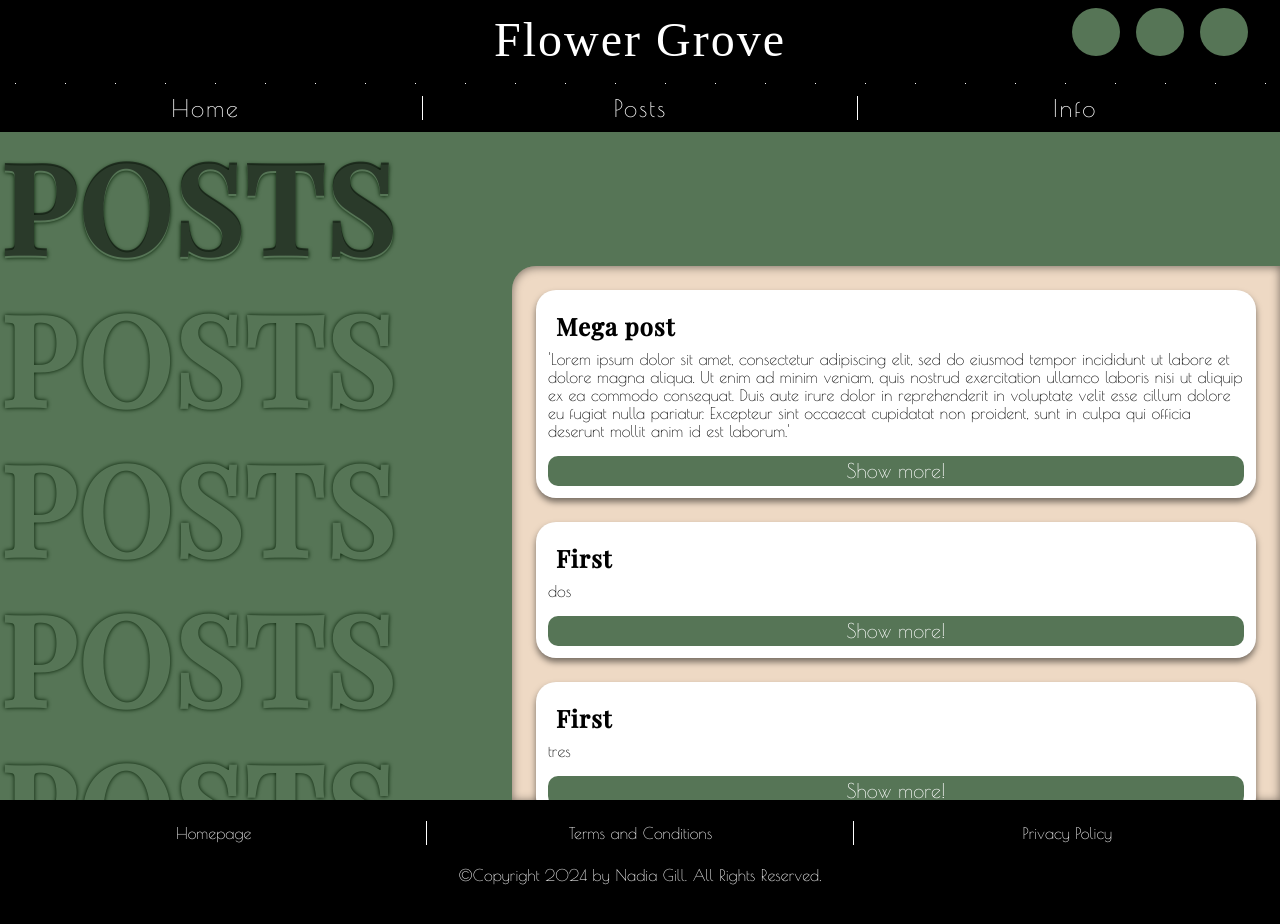
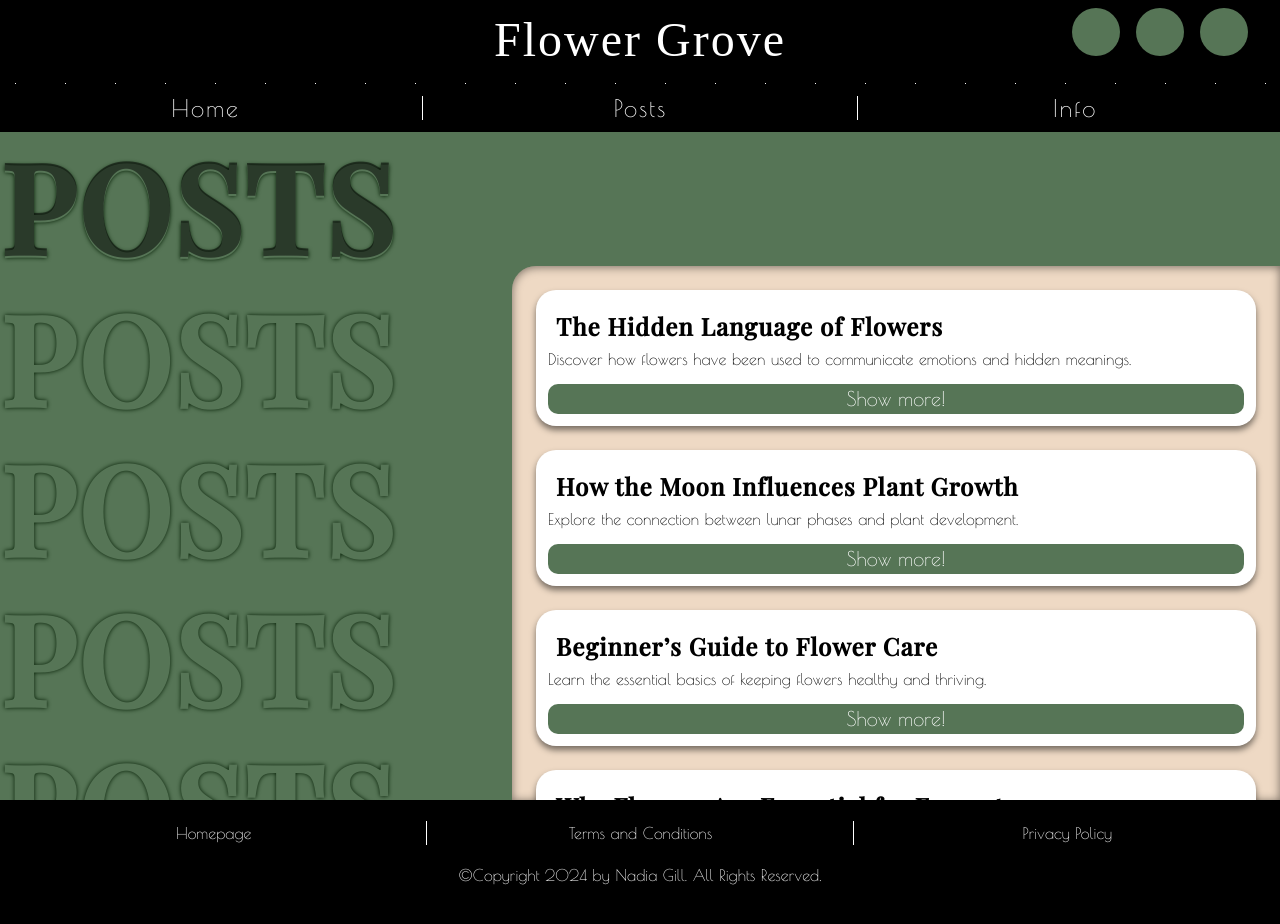
Before and after one commit to robuspospolitus/flower-grove, a React (Vite) app: page /posts in a window 1280 px wide. Shown: the top 924 px of the page. Built offline with nearby package versions, Linux system fonts and the light colour scheme; a web font is replaced by a local one.

Commit message:
feat: valuable posts

```diff
--- a/src/components/objects/Footer.jsx
+++ b/src/components/objects/Footer.jsx
@@ -1,5 +1,5 @@
 import "../../styles/styles/footer.scss";
-import { Outlet, Link } from 'react-router-dom';
+import { Link } from 'react-router-dom';
 
 
 function Footer()  {
--- a/src/components/pages/PostsPage/PostsPage.jsx
+++ b/src/components/pages/PostsPage/PostsPage.jsx
@@ -3,7 +3,7 @@ import Footer from "../../objects/Footer";
 import {useState} from 'react';
 
 export default function PostsPage() {
-    const [activeOptions, setActiveOptions] = useState([]);
+    const [active, setActive] = useState(0);
     return(
         <div className="posts-page">
             <div className="header">
@@ -33,38 +33,59 @@ export default function PostsPage() {
 
 const examplePostStructure = [
   {
-        title: "Mega post",
-        description: "'Lorem ipsum dolor sit amet, consectetur adipiscing elit, sed do eiusmod tempor incididunt ut labore et dolore magna aliqua. Ut enim ad minim veniam, quis nostrud exercitation ullamco laboris nisi ut aliquip ex ea commodo consequat. Duis aute irure dolor in reprehenderit in voluptate velit esse cillum dolore eu fugiat nulla pariatur. Excepteur sint occaecat cupidatat non proident, sunt in culpa qui officia deserunt mollit anim id est laborum.'",
-        content: ":>"
+    title: "The Hidden Language of Flowers",
+    date: "2026-03-01",
+    author: "Admin",
+    description: "Discover how flowers have been used to communicate emotions and hidden meanings.",
+    content: "Flowers have long been used as a silent form of communication. Long before modern messaging, people expressed emotions through carefully chosen blooms — a practice known as floriography.\n\nA red rose symbolizes deep love, while a white lily represents purity and renewal. Even the number of flowers or the way they are arranged can change the meaning entirely.\n\nUnderstanding this language transforms flowers from simple decorations into powerful emotional symbols."
   },
   {
-        title: "First",
-        description: 'dos',
-        content: "m"
+    title: "How the Moon Influences Plant Growth",
+    date: "2026-03-02",
+    author: "Admin",
+    description: "Explore the connection between lunar phases and plant development.",
+    content: "The moon has fascinated humans for centuries, and its connection to plant life is still observed today.\n\nDuring the waxing moon, plants are believed to focus their energy on upward growth, making it a good time for planting flowers that bloom above the soil. During the waning moon, energy shifts downward, supporting roots and soil health.\n\nEven if science does not fully confirm all aspects, many gardeners trust these natural rhythms."
   },
   {
-        title: "First",
-        description: 'tres',
-        content: "m"
+    title: "Beginner’s Guide to Flower Care",
+    date: "2026-03-03",
+    author: "Admin",
+    description: "Learn the essential basics of keeping flowers healthy and thriving.",
+    content: "Caring for flowers doesn’t have to be complicated.\n\nStart with the basics:\n- Light: Most flowers need sunlight, but intensity varies\n- Water: Keep soil moist, not soaked\n- Soil: Well-drained soil is key\n- Air: Good circulation prevents disease\n\nConsistency matters more than perfection. Small, regular care leads to thriving plants."
   },
   {
-        title: "First",
-        description: 'quatro',
-        content: "m"
+    title: "Why Flowers Are Essential for Ecosystems",
+    date: "2026-03-04",
+    author: "Admin",
+    description: "Understand the critical role flowers play in maintaining ecosystems.",
+    content: "Flowers are not just beautiful — they are critical to life on Earth.\n\nThey attract pollinators like bees, butterflies, and birds, enabling plants to reproduce. Without flowers, many ecosystems would collapse, affecting food chains and biodiversity.\n\nProtecting flowers means protecting entire ecosystems."
   },
   {
-        title: "First",
-        description: 'cinco',
-        content: "m"
+    title: "Annuals vs Perennials: What’s the Difference?",
+    date: "2026-03-05",
+    author: "Admin",
+    description: "A simple guide to understanding flower life cycles.",
+    content: "Understanding the life cycle of plants helps you become a better gardener.\n\n- Annuals grow, bloom, and die within one season\n- Perennials return year after year\n\nAnnuals offer vibrant, short-term beauty, while perennials provide long-term stability in your garden.\n\nA balanced mix of both creates a dynamic and sustainable space."
   },
   {
-        title: "First",
-        description: 'ehh',
-        content: "m"
+    title: "The Aesthetic Power of Flowers",
+    date: "2026-03-06",
+    author: "Admin",
+    description: "Explore how flowers influence mood, creativity, and environment.",
+    content: "Flowers influence not only nature but also human emotions.\n\nStudies show that being around plants can reduce stress, improve mood, and increase creativity. Even a small bouquet in a room can change the atmosphere.\n\nFlowers bring softness into structured environments — a quiet balance between order and nature."
   },
   {
-        title: "First",
-        description: 'lol',
-        content: "m"
+    title: "The Connection Between Nature and Cosmos",
+    date: "2026-03-07",
+    author: "Admin",
+    description: "A reflection on the deeper connection between plants and the universe.",
+    content: "There is a timeless idea that everything in nature reflects something greater.\n\nThe rhythm of seasons, the phases of the moon, and the growth of plants all follow patterns that seem almost cosmic. This connection has inspired philosophers, scientists, and artists for centuries.\n\nThere may be a deeper link between life on Earth and the stars above."
+  },
+  {
+    title: "Building Your First Flower Space",
+    date: "2026-03-08",
+    author: "Admin",
+    description: "Start your own flower space with simple steps and guidance.",
+    content: "Creating your own flower space can be simple and rewarding.\n\nStart small:\n- Choose 2–3 easy-to-grow species\n- Use pots or a small garden area\n- Observe how plants react to light and water\n\nOver time, you will develop intuition — learning to read your plants and respond to their needs."
   }
-]
+];
```
Also changed, not shown: src/components/objects/Modal.jsx (added, +11 -0 lines), src/styles/styles/modal.scss (added). Lines whose indentation alone changed are shown as unchanged.
